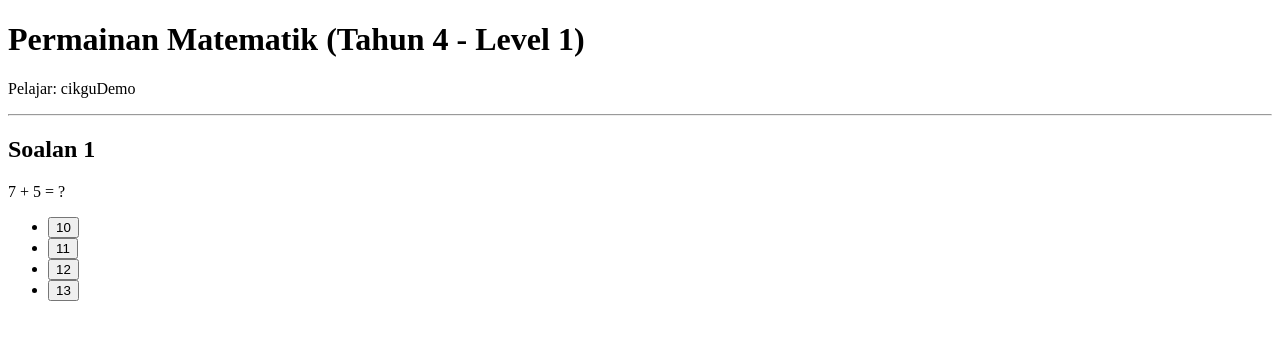
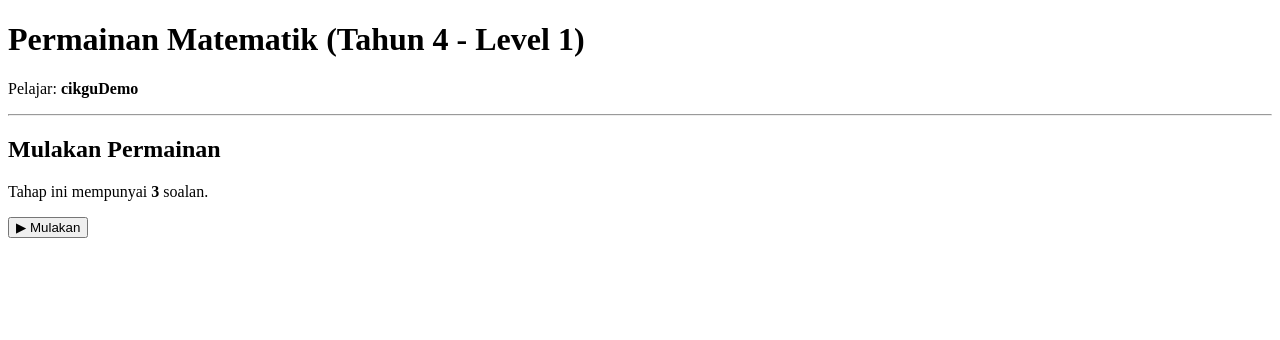
Before and after one commit to Aiieen12/mathventure-php, a PHP site: page /game-play.php in a window 1280 px wide. Shown: the top 340 px of the page. Run offline with PHP 8.4, Linux system fonts and the light colour scheme; a user stored in the database is signed in.

Commit message:
update game

```diff
--- a/auth/game-play.php
+++ b/auth/game-play.php
@@ -1,21 +1,22 @@
 <?php
+// auth/game-play.php
 require_once '../config.php';
 
 // Pastikan pelajar login
-if (!isset($_SESSION['user_id']) || $_SESSION['role'] !== 'pelajar') {
+if (!isset($_SESSION['user_id']) || !isset($_SESSION['role']) || $_SESSION['role'] !== 'pelajar') {
     header('Location: index.php');
     exit;
 }
 
-$nama = $_SESSION['username'];
+$nama  = $_SESSION['username'] ?? 'Pelajar';
 $tahun = isset($_GET['tahun']) ? (int)$_GET['tahun'] : 4;
 $level = isset($_GET['level']) ? (int)$_GET['level'] : 1;
 
 // Ambil set soalan ikut tahun
-if ($tahun == 4) {
+$questionSets = [];
+if ($tahun === 4) {
     $questionSets = include 'soalan_tahun4.php';
-} else {
-    $questionSets = [];
+    // nanti boleh tambah: elseif ($tahun === 5) { ... }
 }
 
 $currentQuestions = $questionSets[$level] ?? [];
@@ -29,37 +30,107 @@ $currentQuestions = $questionSets[$level] ?? [];
 <body>
 
 <h1>Permainan Matematik (Tahun <?php echo $tahun; ?> - Level <?php echo $level; ?>)</h1>
-<p>Pelajar: <?php echo htmlspecialchars($nama); ?></p>
+<p>Pelajar: <strong><?php echo htmlspecialchars($nama); ?></strong></p>
 <hr>
 
 <?php if (empty($currentQuestions)): ?>
     <p>Soalan untuk level ini belum disediakan.</p>
+    <p><a href="game-menu.php">Kembali ke Menu Permainan</a></p>
 <?php else: ?>
     <div id="game"></div>
 <?php endif; ?>
 
+<?php if (!empty($currentQuestions)): ?>
 <script>
-<?php if (!empty($currentQuestions)): ?>
+// Soalan dari PHP
 const questions = <?php echo json_encode($currentQuestions, JSON_UNESCAPED_UNICODE); ?>;
-let current = 0, score = 0;
+
+let current = 0;
+let score = 0;
+
+// Papar skrin "Mulakan Permainan" (ikut storyboard)
+function showStartScreen() {
+    const total = questions.length;
+    document.getElementById('game').innerHTML = `
+        <h2>Mulakan Permainan</h2>
+        <p>Tahap ini mempunyai <strong>${total}</strong> soalan.</p>
+        <button onclick="startGame()">▶ Mulakan</button>
+    `;
+}
+
+function startGame() {
+    current = 0;
+    score = 0;
+    showQuestion();
+}
 
 function showQuestion() {
     const q = questions[current];
-    let html = `<h2>Soalan ${current + 1}</h2><p>${q.text}</p><ul>`;
-    q.options.forEach((opt, i) => {
-        html += `<li><button onclick="checkAnswer(${i})">${opt}</button></li>`;
-    });
-    html += '</ul>';
+    let html = `<h2>Soalan ${current + 1}</h2>`;
+
+    // Jika ada gambar (untuk soalan visual)
+    if (q.image) {
+        html += `
+            <div>
+                <img src="${q.image}" alt="Gambar soalan" style="max-width:300px;display:block;margin-bottom:10px;">
+            </div>
+        `;
+    }
+
+    html += `<p>${q.text}</p>`;
+
+    if (q.type === 'mcq') {
+        // Soalan aneka pilihan
+        html += '<ul>';
+        q.options.forEach((opt, i) => {
+            html += `
+                <li style="list-style:none;margin-bottom:6px;">
+                    <button onclick="checkAnswerMCQ(${i})">${opt}</button>
+                </li>
+            `;
+        });
+        html += '</ul>';
+    } else {
+        // Soalan isian / esei / visual = jawapan ditaip
+        html += `
+            <input type="text" id="answerInput" autocomplete="off" style="min-width:250px;">
+            <button onclick="checkAnswerText()">Hantar Jawapan</button>
+        `;
+    }
+
     document.getElementById('game').innerHTML = html;
 }
 
-function checkAnswer(i) {
+function normalise(str) {
+    return str.trim().toLowerCase().replace(/\s+/g, ' ');
+}
+
+function checkAnswerMCQ(index) {
     const q = questions[current];
-    if (i === q.correct) {
+    if (index === q.correct) {
         score++;
         alert('Betul!');
     } else {
         alert('Salah! Jawapan betul: ' + q.options[q.correct]);
+    }
+    nextQuestion();
+}
+
+function checkAnswerText() {
+    const input = document.getElementById('answerInput');
+    if (!input) return;
+
+    const userAns = normalise(input.value);
+    const q = questions[current];
+    const correctAns = Array.isArray(q.answer)
+        ? q.answer.map(a => normalise(a))
+        : [normalise(q.answer)];
+
+    if (correctAns.includes(userAns)) {
+        score++;
+        alert('Betul!');
+    } else {
+        alert('Salah! Jawapan yang diterima: ' + correctAns[0]);
     }
     nextQuestion();
 }
@@ -69,16 +140,35 @@ function nextQuestion() {
     if (current < questions.length) {
         showQuestion();
     } else {
-        document.getElementById('game').innerHTML = `
-            <h2>Tamat!</h2>
-            <p>Markah anda: ${score} / ${questions.length}</p>
-            <a href="game-menu.php">Kembali ke Menu</a>
-        `;
+        showEndScreen();
     }
 }
 
-showQuestion();
+// Skrin "TAHNIAH" + badge + kembali ke peta/menu
+function showEndScreen() {
+    const total = questions.length;
+    document.getElementById('game').innerHTML = `
+        <h2>TAHNIAH!</h2>
+        <p>Anda telah menamatkan tahap ini.</p>
+        <p>Markah: <strong>${score} / ${total}</strong></p>
+
+        <div style="margin:20px 0;padding:15px;border:1px solid #ccc;display:inline-block;">
+            <p>Lencana (Badge) yang diperoleh:</p>
+            <div style="width:80px;height:80px;border-radius:50%;border:3px solid #000;display:flex;align-items:center;justify-content:center;margin:0 auto;font-size:24px;">
+                ★
+            </div>
+        </div>
+
+        <p>
+            <a href="game-menu.php">Kembali ke Peta / Menu Permainan</a>
+        </p>
+    `;
+}
+
+// Mula dengan skrin "Mulakan Permainan"
+showStartScreen();
+</script>
 <?php endif; ?>
-</script>
+
 </body>
 </html>
--- a/auth/soalan_tahun4.php
+++ b/auth/soalan_tahun4.php
@@ -1,89 +1,78 @@
 <?php
-// Soalan Tahun 4
+// auth/soalan_tahun4.php
+
+// Setiap level ada 3 soalan:
+// 1 = MCQ
+// 2 = isian/esei
+// 3 = visual (gambar + jawapan ditaip)
+
 return [
+
+    // ===== Level 1 Tahun 4 =====
     1 => [
+        // Soalan 1: MCQ
         [
-            'text' => '7 + 5 = ?',
-            'options' => ['10', '11', '12', '13'],
-            'correct' => 2,
+            'type'    => 'mcq',
+            'text'    => '8 + 5 = ?',
+            'options' => ['11', '12', '13'],
+            'correct' => 2 // index dalam array options (0,1,2)
+        ],
+        // Soalan 2: isian tempat kosong / esei pendek
+        [
+            'type'   => 'text',
+            'text'   => 'Tuliskan nombor genap yang datang selepas 14.',
+            'answer' => '16'
+        ],
+        // Soalan 3: visual (contoh: gambar rajah pecahan)
+        [
+            'type'   => 'visual',
+            'text'   => 'Berdasarkan gambar rajah, tuliskan pecahan yang diwarnakan.',
+            // tukar laluan gambar ikut folder awak
+            'image'  => 'images/t4-l1-q3.png',
+            // boleh letak lebih dari satu jawapan yang diterima
+            'answer' => ['1/4', '1 / 4']
+        ],
+    ],
+
+    // ===== Level 2 Tahun 4 (contoh ringkas) =====
+    2 => [
+        [
+            'type'    => 'mcq',
+            'text'    => '15 − 7 = ?',
+            'options' => ['6', '7', '8'],
+            'correct' => 2
         ],
         [
-            'text' => '½ daripada 12 ialah...',
-            'options' => ['3', '4', '5', '6'],
-            'correct' => 3,
+            'type'   => 'text',
+            'text'   => 'Tuliskan nombor perdana yang paling kecil.',
+            'answer' => ['2', 'dua']
         ],
         [
-            'text' => 'Nombor manakah yang paling besar?',
-            'options' => ['405', '450', '540', '504'],
-            'correct' => 2,
+            'type'   => 'visual',
+            'text'   => 'Berdasarkan garis nombor dalam gambar, apakah nilai yang ditunjukkan oleh anak panah?',
+            'image'  => 'images/t4-l2-q3.png',
+            'answer' => '20'
         ],
     ],
-    2 => [
+
+    // ===== Level 3 Tahun 4 (boleh ubah kemudian) =====
+    3 => [
         [
-            'text' => 'Apakah nilai tempat digit 4 dalam nombor 4 327?',
-            'options' => ['4', '40', '400', '4000'],
-            'correct' => 3,
+            'type'    => 'mcq',
+            'text'    => '3 × 6 = ?',
+            'options' => ['12', '18', '24'],
+            'correct' => 1
         ],
         [
-            'text' => 'Jika 8 × 6 = 48, maka 8 × 60 = ...',
-            'options' => ['480', '48', '4800', '408'],
-            'correct' => 0,
+            'type'   => 'text',
+            'text'   => 'Isi tempat kosong: 100 cm = __ m',
+            'answer' => ['1', '1 m']
         ],
         [
-            'text' => 'Pilih nombor genap di bawah:',
-            'options' => ['27', '35', '42', '59'],
-            'correct' => 2,
-        ],
-    ],
-    3 => [
-        [
-            'text' => '¾ daripada 20 ialah...',
-            'options' => ['5', '10', '15', '20'],
-            'correct' => 2,
-        ],
-        [
-            'text' => 'Suhu meningkat daripada 27°C kepada 33°C. Peningkatan suhu ialah ...',
-            'options' => ['5°C', '6°C', '7°C', '8°C'],
-            'correct' => 1,
-        ],
-        [
-            'text' => 'Berapakah jumlah sudut dalam segi tiga?',
-            'options' => ['90°', '120°', '180°', '360°'],
-            'correct' => 2,
-        ],
-    ],
-    4 => [
-        [
-            'text' => 'Ali mempunyai 56 biji gula-gula. Dia bahagikan sama rata kepada 8 orang. Setiap orang dapat ...',
-            'options' => ['6', '7', '8', '9'],
-            'correct' => 1,
-        ],
-        [
-            'text' => 'Nombor perdana antara 10 dan 20 ialah...',
-            'options' => ['11 dan 13', '12 dan 15', '14 dan 18', '10 dan 20'],
-            'correct' => 0,
-        ],
-        [
-            'text' => 'Berapakah nilai 6²?',
-            'options' => ['12', '18', '36', '64'],
-            'correct' => 2,
-        ],
-    ],
-    5 => [
-        [
-            'text' => 'Berapakah luas segi empat tepat dengan panjang 8 cm dan lebar 3 cm?',
-            'options' => ['11 cm²', '24 cm²', '26 cm²', '32 cm²'],
-            'correct' => 1,
-        ],
-        [
-            'text' => 'Panjang sebenar objek ialah 7.5 cm. Dalam milimeter ialah...',
-            'options' => ['0.75 mm', '75 mm', '750 mm', '7 mm'],
-            'correct' => 1,
-        ],
-        [
-            'text' => 'Berapakah nilai 3/5 daripada 40?',
-            'options' => ['15', '20', '24', '30'],
-            'correct' => 3,
+            'type'   => 'visual',
+            'text'   => 'Lihat rajah waktu pada jam. Tulis masa yang ditunjukkan.',
+            'image'  => 'images/t4-l3-q3.png',
+            'answer' => ['3:00', '3.00', '3']
         ],
     ],
 ];
```
Also changed, not shown: auth/qimages/T4/T4L1.png (added), auth/qimages/T4/T4L2.png (added), auth/qimages/T4/T4L3.png (added), auth/qimages/T4/T4L4.png (added), auth/qimages/T4/T4L5.png (added), auth/qimages/T5/T5L1.png (added), auth/qimages/T5/T5L2.png (added), auth/qimages/T5/T5L3.png (added), auth/qimages/T5/T5L4.png (added), auth/qimages/T5/T5L5.png (added), auth/qimages/T6/T6L1.png (added), auth/qimages/T6/T6L3.png (added), auth/qimages/T6/T6L4.png (added), auth/qimages/T6/T6L5.png (added), 1 other file.
